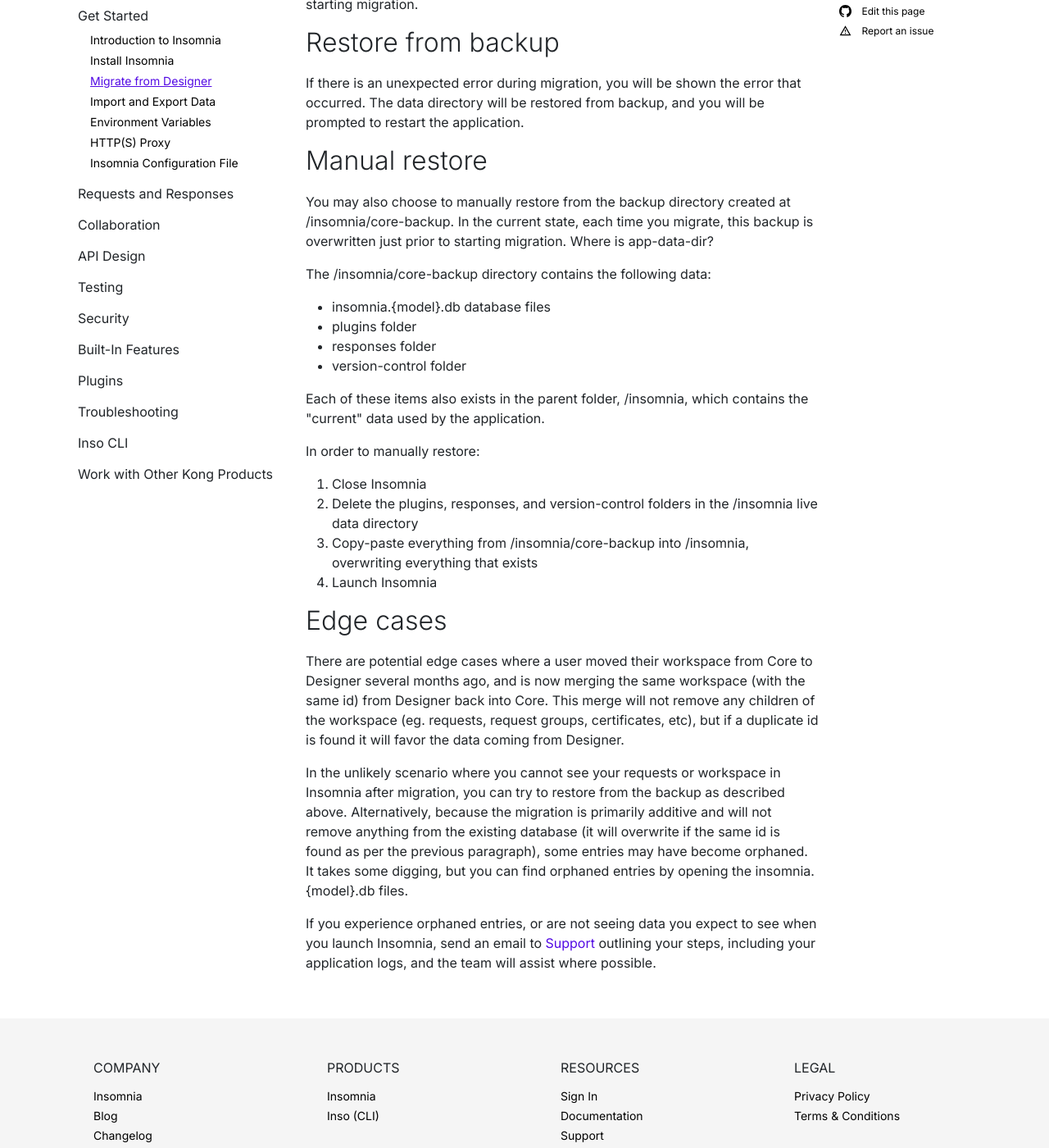
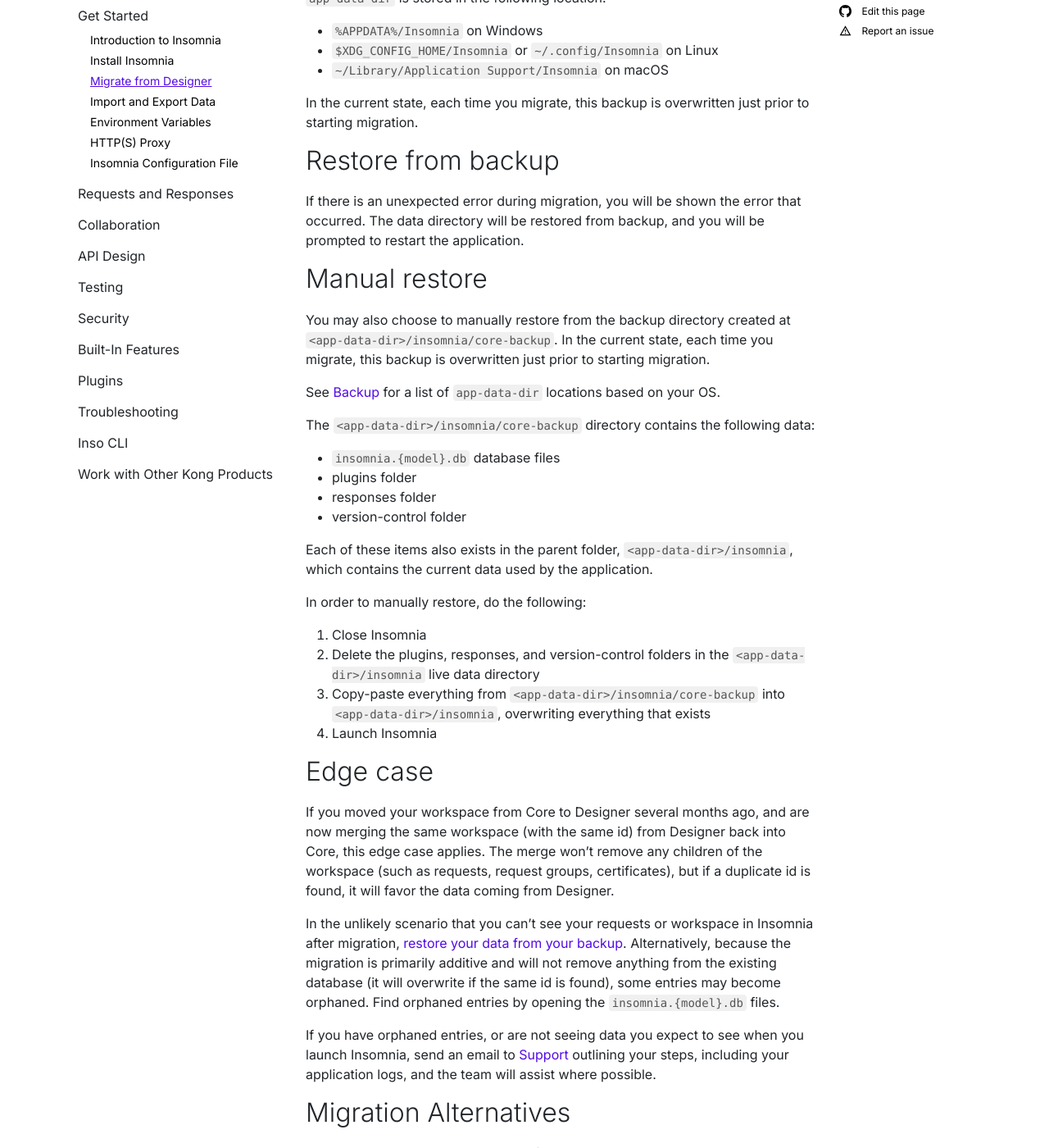
Before and after one commit to Kong/insomnia-docs, a Jekyll site: the page built from docs/insomnia/migrate-from-designer.md, in a window 1280 px wide and 1400 px high, scrolled down 1311 px. Shown: the whole window at 82% size. Built offline with Jekyll 4.4.1, drawn with Linux system fonts in a browser that asks for light colours; comment, search, counter and statistics services are not loaded; some of the changed text lies outside the part shown.

Commit message:
[DOCU-2160] Migrate Alternatives

```diff
--- a/docs/insomnia/migrate-from-designer.md
+++ b/docs/insomnia/migrate-from-designer.md
@@ -5,17 +5,21 @@
 category-url: get-started
 ---
 
+{:.alert .alert-primary}
+**Note**: The migrate instructions on this page only apply to Insomnia versions 2021.7.2
+and older. If you're on a newer version than 2021.7.2, you won't have the migrate option within the app. However, you can still migrate your data. See [Migration Alternatives](#migration-alternatives).
+
 With the release of 2021.1.0, Insomnia Designer and Insomnia Core were merged into a single application, Insomnia. Insomnia Designer has been deprecated, and will no longer receive updates. To allow for a smooth transition for Designer users to Insomnia v2021.1, we've created an automated migration workflow.
 
 ## Migrate
 
-If you were a user of Insomnia Designer, you will be presented with a data migration flow asking you what data you would like to migrate. If the migration is successful, you will be notified and prompted to restart the application.
+If you're an Insomnia Designer user, you'll be presented with a data migration flow asking you what data you would like to migrate. If the migration is successful, you'll be notified and prompted to restart the application.
 
 ![The migration modal shows different migration options to copy workspaces, plugins, and designer application settings.](/assets/images/migration-modal.png)
 _The migration modal shows different migration options to copy workspaces, plugins, and designer application settings._
 
 {:.alert .alert-primary}
-**Note**: If you decide to skip the migration, you can always re-open the data migration flow via Preferences > General >  Migrate from Designer.
+**Note**: If you decide to skip the migration, you can always re-open the data migration flow via **Preferences** > **General** >  **Migrate from Designer**.
 
 ## Backup
 
@@ -35,28 +39,44 @@
 
 ## Manual restore
 
-You may also choose to manually restore from the backup directory created at <app-data-dir>/insomnia/core-backup. In the current state, each time you migrate, this backup is overwritten just prior to starting migration. Where is app-data-dir?
+You may also choose to manually restore from the backup directory created at `<app-data-dir>/insomnia/core-backup`. In the current state, each time you migrate, this backup is overwritten just prior to starting migration.
 
-The <app-data-dir>/insomnia/core-backup directory contains the following data:
+See [Backup](#backup) for a list of `app-data-dir` locations based on your OS.
 
-* insomnia.{model}.db database files
+The `<app-data-dir>/insomnia/core-backup` directory contains the following data:
+
+* `insomnia.{model}.db` database files
 * plugins folder
 * responses folder
 * version-control folder
 
-Each of these items also exists in the parent folder, <app-data-dir>/insomnia, which contains the "current" data used by the application.
+Each of these items also exists in the parent folder, `<app-data-dir>/insomnia`, which contains the current data used by the application.
 
-In order to manually restore:
+In order to manually restore, do the following:
 
 1. Close Insomnia
-2. Delete the plugins, responses, and version-control folders in the <app-data-dir>/insomnia live data directory
-3. Copy-paste everything from <app-data-dir>/insomnia/core-backup into <app-data-dir>/insomnia, overwriting everything that exists
+2. Delete the plugins, responses, and version-control folders in the `<app-data-dir>/insomnia` live data directory
+3. Copy-paste everything from `<app-data-dir>/insomnia/core-backup` into `<app-data-dir>/insomnia`, overwriting everything that exists
 4. Launch Insomnia
 
-## Edge cases
+## Edge case
 
-There are potential edge cases where a user moved their workspace from Core to Designer several months ago, and is now merging the same workspace (with the same id) from Designer back into Core. This merge will not remove any children of the workspace (eg. requests, request groups, certificates, etc), but if a duplicate id is found it will favor the data coming from Designer.
+If you moved your workspace from Core to Designer several months ago, and are now merging the same workspace (with the same id) from Designer back into Core, this edge case applies. The merge won't remove any children of the workspace (such as requests, request groups, certificates), but if a duplicate id is found, it will favor the data coming from Designer.
 
-In the unlikely scenario where you cannot see your requests or workspace in Insomnia after migration, you can try to restore from the backup as described above. Alternatively, because the migration is primarily additive and will not remove anything from the existing database (it will overwrite if the same id is found as per the previous paragraph), some entries may have become orphaned. It takes some digging, but you can find orphaned entries by opening the insomnia.{model}.db files.
+In the unlikely scenario that you can't see your requests or workspace in Insomnia after migration, [restore your data from your backup](#restore-from-backup). Alternatively, because the migration is primarily additive and will not remove anything from the existing database (it will overwrite if the same id is found), some entries may become orphaned. Find orphaned entries by opening the `insomnia.{model}.db` files.
 
-If you experience orphaned entries, or are not seeing data you expect to see when you launch Insomnia, send an email to [Support](mailto:support@insomnia.rest) outlining your steps, including your application logs, and the team will assist where possible.
+If you have orphaned entries, or are not seeing data you expect to see when you launch Insomnia, send an email to [Support](mailto:support@insomnia.rest) outlining your steps, including your application logs, and the team will assist where possible.
+
+## Migration Alternatives
+
+You can still migrate your data in the following situations:
+
+* You've never installed Insomnia but I have Insomnia Designer
+* You have Insomnia 2021.7.3 or newer installed already
+
+{:.alert .alert-warning}
+**Warning**:  We use the same data directory for all versions, so data you attempt to migrate to a newer version may be fully or partially incompatible
+
+1. Install Insomnia 2021.7.2 via [GitHub releases](https://github.com/Kong/insomnia/releases/tag/core%402021.7.2).
+2. You'll be prompted to migrate from Designer in a pop-up modal. Follow the instructions. Alternatively, if you missed the modal or delayed the migration, access the migration option through **Preferences** > **General**. Find the **Migrate from Designer** section and click the **Show migration flow** button.
+3. After you've completed the migration, upgrade Insomnia through **Preferences** in the section **Software Updates**.
```
